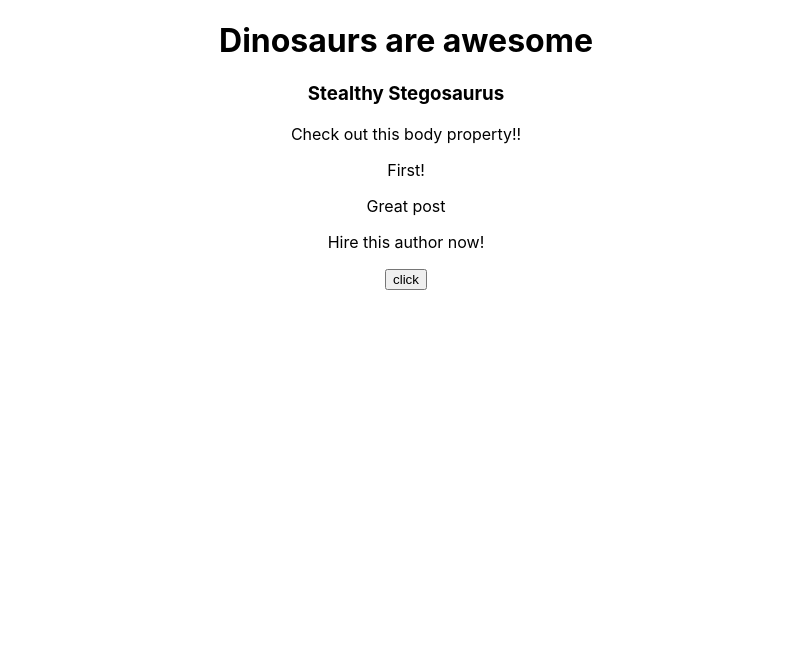
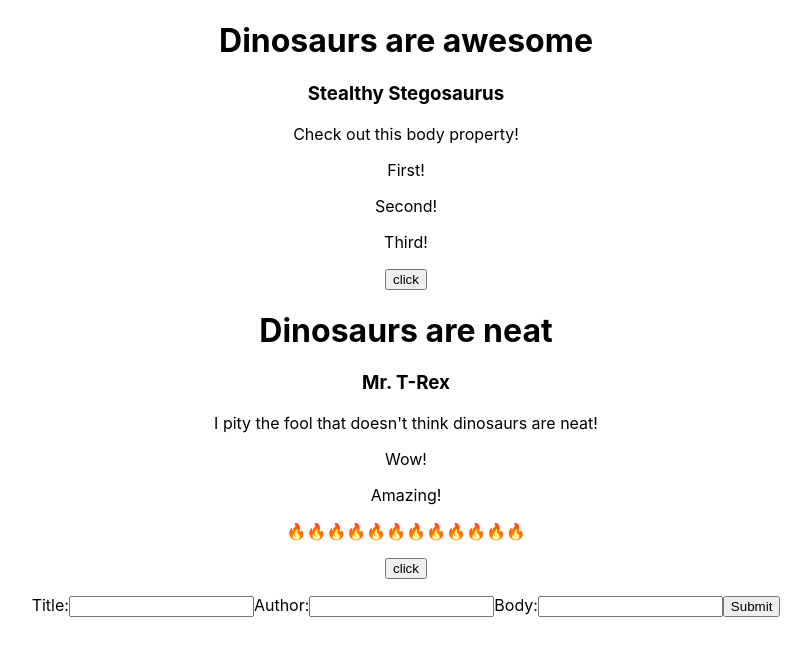
Before and after one commit to aprilkrg/react-dino-blog, a React (Create React App) app: page / in a window 1280 px wide. Shown: the top 656 px of the page, without its empty margins (234-1045 px from the left). Built offline with nearby package versions, Linux system fonts and the light colour scheme.

Commit message:
create controlled form

```diff
--- a/src/App.js
+++ b/src/App.js
@@ -2,15 +2,40 @@ import "./App.css";
 import Post from "./Post.jsx";
 import React, { Component } from "react";
 
+// imitation data from db
+const posts = [
+    {
+      title: 'Dinosaurs are awesome',
+      author: 'Stealthy Stegosaurus',
+      body: 'Check out this body property!',
+      comments: [
+        'First!',
+        'Second!',
+        'Third!'
+      ]
+    },
+    {
+      title: 'Dinosaurs are neat',
+      author: 'Mr. T-Rex',
+      body: 'I pity the fool that doesn\'t think dinosaurs are neat!',
+      comments: [
+        'Wow!',
+        'Amazing!',
+        '🔥🔥🔥🔥🔥🔥🔥🔥🔥🔥🔥🔥'
+      ]
+    }
+  ]
+
 class App extends Component {
     // class field declaration > constreuctor
     state = {
-        title: "Dinosaurs are awesome",
-        author: "Stealthy Stegosaurus",
-        body: "Check out this body property!!",
-        comments: ["First!", "Great post", "Hire this author now!"]
+        title: "",
+        author: "",
+        body: "",
+        comments: [],
+        input: ""
     }
-
+    // // === EVENT HANDLERS === //
     // create a function that changes the body of state
     changeBody = () => {
         // smallest possible step: console log
@@ -23,23 +48,89 @@ class App extends Component {
             body: userInput
         })
     }
+    // handle form submission
+    handleSubmit = (e) => {
+        e.preventDefault()
+        console.log("submit form")
+        // push into our copy of state
+        posts.push(this.state)
+        // clear form
+        this.setState({
+            title: "",
+            author: "",
+            body: "",
+            comments: [],
+            input: ""
+        })
+    }
+    // handle text change in form
+    handleTextChange = (e) => {
+        console.log("handle text change")
+        // console.log(e.target.value, e.target.name)
+        const updatedInput = { [e.target.name]: e.target.value }
+        console.log(updatedInput)
+        this.setState(updatedInput)
+    }
     render() {
-        const post = {
-            title: "Dinosaurs are awesome",
-            author: "Stealthy Stegosaurus",
-            body: "Check out this body property!",
-            comments: ["First!", "Great post", "Hire this author now!"],
-        };
+        // const post = {
+        //     title: "Dinosaurs are awesome",
+        //     author: "Stealthy Stegosaurus",
+        //     body: "Check out this body property!",
+        //     comments: ["First!", "Great post", "Hire this author now!"],
+        // };
+        const postComponents = posts.map((post, index) => {
+            return(
+                <Post
+                    post={post}
+                    key={index}
+                    changeBody={this.changeBody}
+                />
+            )
+        })
         return (
             <div className="App">
-                <Post
+                {postComponents}
+                {/* <Post
                     // pass the Post component the post object
-                    post={post}
+                    // post={post}
                     // pass the function as a prop
                     changeBody={this.changeBody}
                     // pass state to component
                     appState={this.state}
-                />
+                /> */}
+                <p>{this.state.input}</p>
+                {/* make a controlled form */}
+                <form
+                    onSubmit={this.handleSubmit}
+                >
+                    <label htmlFor="post-title">Title:</label>
+                    <input
+                        type="text"
+                        onChange={this.handleTextChange}
+                        name="title"
+                        id="post-title"
+                        value={this.state.title}
+                        />
+                    <label htmlFor="post-author">Author:</label>
+                    <input
+                        type="text"
+                        onChange={this.handleTextChange}
+                        name="author"
+                        id="post-author"
+                        value={this.state.author}
+                        />
+                    <label htmlFor="post-body">Body:</label>
+                    <input
+                        type="text"
+                        onChange={this.handleTextChange}
+                        name="body"
+                        id="post-body"
+                        value={this.state.body}
+                    />
+                    <input
+                        type="submit"
+                    />
+                </form>
             </div>
         );
     }
--- a/src/Post.jsx
+++ b/src/Post.jsx
@@ -8,9 +8,12 @@ class Post extends Component {
             <>
                 <h1>{this.props.post.title}</h1>
                 <h3>{this.props.post.author}</h3>
-                <p>{this.props.appState.body}</p>
+                <p>{this.props.post.body}</p>
                 {this.props.post.comments.map((item,index) => (
-                    <Comment key={index} message={item} />
+                    <Comment
+                        key={index}
+                        message={item}
+                    />
                 ))}
                 <button
                     onClick={this.props.changeBody}
```
